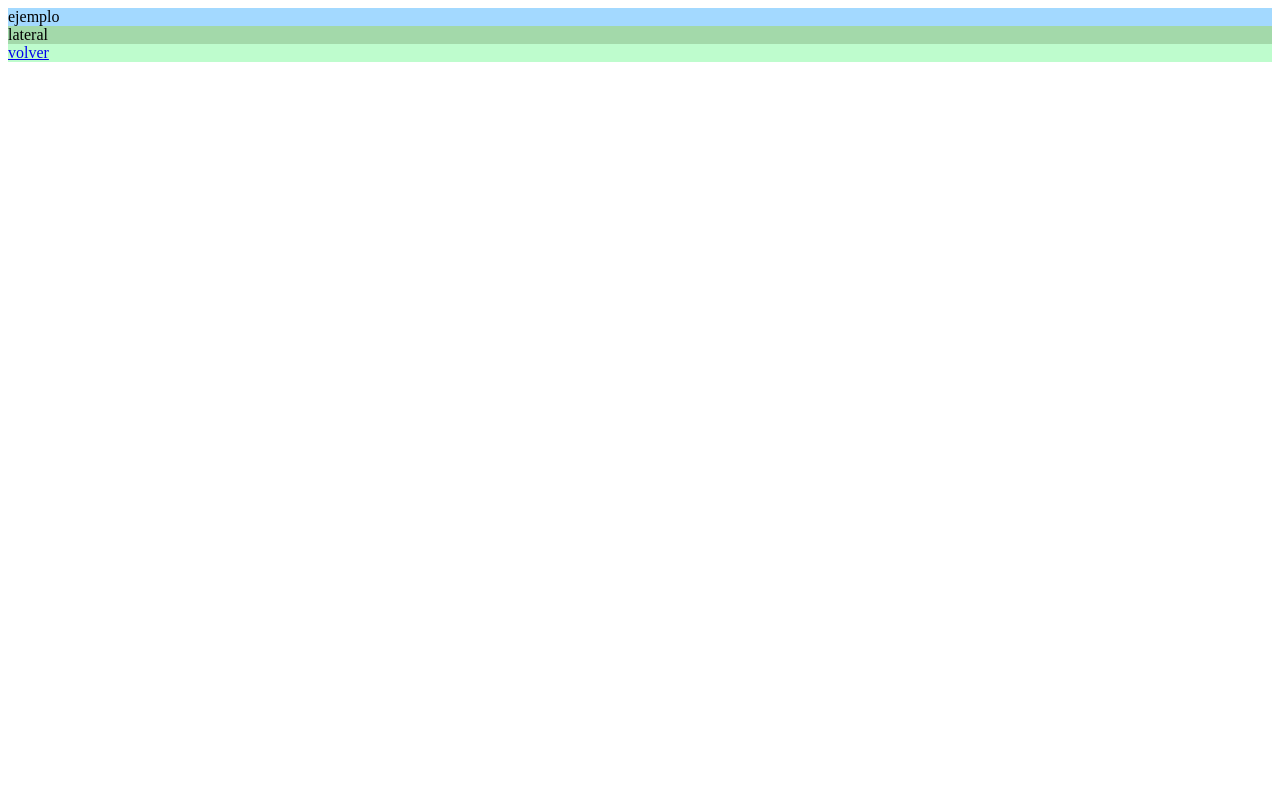
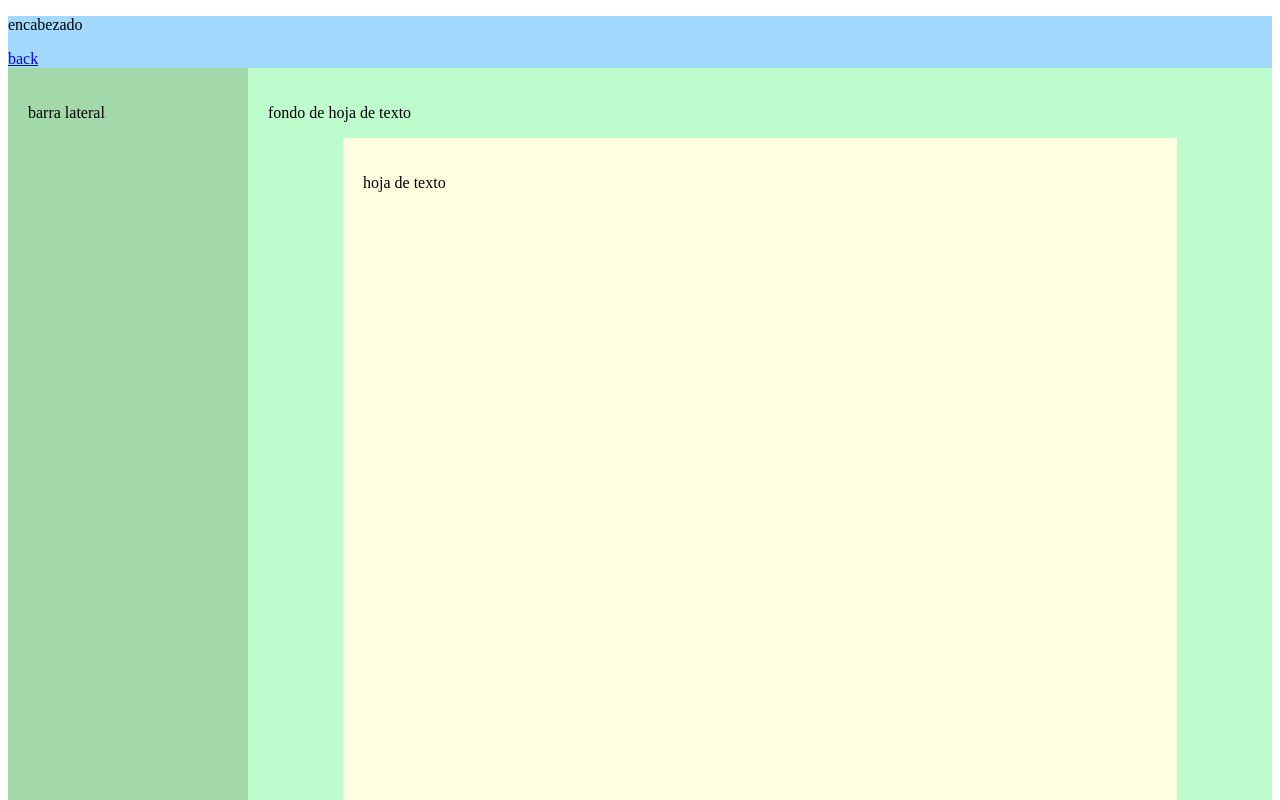
Before and after one commit to ichein/MPTE, a plain HTML site: page new_mdox/temporal_new_mdox.html in a window 1280 px wide. Shown: the top 800 px of the page. Drawn offline with Linux system fonts and the light colour scheme.

Commit message:
estetic-1

```diff
--- a/htmlgeneralconfig/general.css
+++ b/htmlgeneralconfig/general.css
@@ -2,10 +2,28 @@
     background-color: #a3d9ff;
 }
 
+.content_conteiner{
+    background-color: red;
+    display: flex;
+}
+
 .lateral_bar{
     background-color: #a3d9aa;
+    padding: 20px;
+    width: 200px;
 }
 
 .body{
     background-color: #befccd   ;
+    flex: 1;
+    padding: 20px;
 }
+
+.paper{
+    width: 794px;
+    height: 1123px;
+    margin: 0 auto;
+    /*justify-content: center;*/
+    background-color: #feffe1;
+    padding: 20px;
+}
--- a/new_mdox/temporal_new_mdox.html
+++ b/new_mdox/temporal_new_mdox.html
@@ -7,10 +7,22 @@
     <link rel="stylesheet" href="../htmlgeneralconfig/general.css"/>
 </head>
 <body>
-    <div class="header">ejemplo</div>
-    <div class="lateral_bar"> lateral</div>
-    <div class="body">
-           <a href="../index.html">volver</a>
+    <div class="header">
+        <p>encabezado</p>
+        <div class="controls" class="in_page">
+            <a href="../index.html">back</a>
+        </div>
+    </div>
+    <div class="content_conteiner">
+        <div class="lateral_bar">
+            <p>barra lateral</p>
+        </div>
+        <div class="body">
+            <p>fondo de hoja de texto</p>
+            <div class="paper">
+                <p>hoja de texto</p>
+            </div>
+        </div>
     </div>
 </body>
 </html>
```
Also changed, not shown: index.html (+2 -0 lines).
